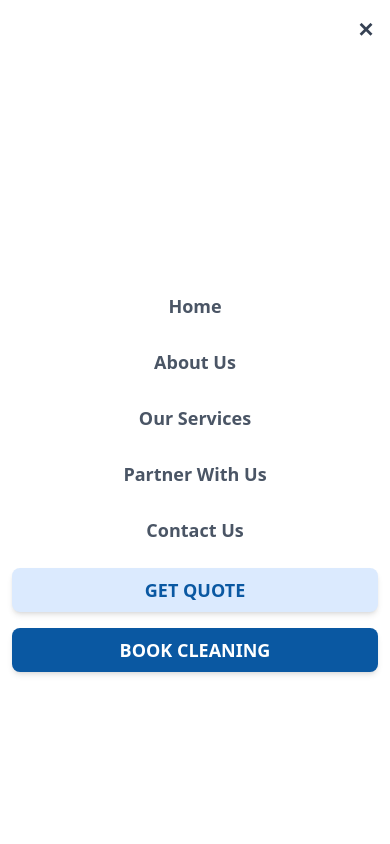
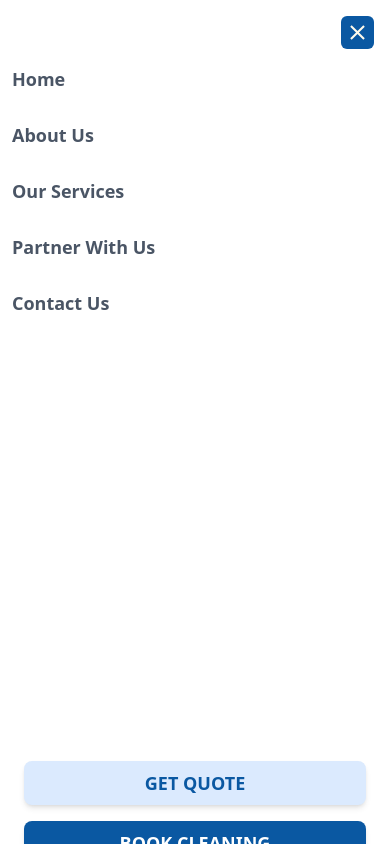
Before and after one commit to oyelajakenny/totaltouch, a Next.js app in the folder app/: page / in a window 390 px wide. Both pictures are taken after a click on the element 357 px from the left and 42 px from the top of the page. Shown: the top 844 px of the page. Built offline with nearby package versions, Linux system fonts and the light colour scheme.

Commit message:
Added additional styling to the mobile menu

```diff
--- a/app/components/Navbar.js
+++ b/app/components/Navbar.js
@@ -4,6 +4,10 @@ import Link from "next/link";
 import React, { useState } from "react";
 import { IoMdClose } from "react-icons/io";
 import { IoMdMenu } from "react-icons/io";
+import { FaFacebook } from "react-icons/fa6";
+import { FaInstagram } from "react-icons/fa6";
+import { FaWhatsapp } from "react-icons/fa";
+import { FaTwitter } from "react-icons/fa6";
 
 const Navbar = () => {
   const [menuOpen, setMenuOpen] = useState(false);
@@ -63,51 +67,52 @@ const Navbar = () => {
           <div className="flex justify-end p-4">
             <button
               onClick={closeMenu}
-              className="text-gray-700 font-bold text-xl focus:outline-none"
+              className="bg-[#0A58A2] text-amber-50 p-1 rounded-md cursor-pointer"
               aria-label="Close menu"
             >
-              ✕
+              <IoMdClose size={25} />
             </button>
           </div>
 
-          <div className="flex flex-col justify-center h-screen items-center gap-6 text-lg transition-all duration-300   ">
-            <nav className=" flex flex-col justify-center items-center text-center lg:hidden space-y-7 text-lg font-semibold text-gray-600 ">
+          <div className="flex flex-col justify-between h-screen items-center  text-lg transition-all duration-300 w-full   ">
+            <nav className=" flex flex-col justify-start items-start lg:hidden px-3 space-y-7 text-lg font-semibold text-gray-600 w-full ">
               <Link
                 href="/"
                 onClick={closeMenu}
-                className="hover:text-blue-600"
+                className="hover:text-[#0A58A2]"
               >
                 Home
               </Link>
               <Link
                 href="/about-us"
                 onClick={closeMenu}
-                className="hover:text-blue-600"
+                className="hover:text-[#0A58A2]"
               >
                 About Us
               </Link>
               <Link
                 href="/service"
                 onClick={closeMenu}
-                className="hover:text-blue-600"
+                className="hover:text-[#0A58A2]"
               >
                 Our Services
               </Link>
               <Link
                 href="/service"
                 onClick={closeMenu}
-                className="hover:text-blue-600"
+                className="hover:text-[#0A58A2]"
               >
                 Partner With Us
               </Link>
               <Link
                 href="/contact-us"
                 onClick={closeMenu}
-                className="hover:text-blue-600"
+                className="hover:text-[#0A58A2]"
               >
                 Contact Us
               </Link>
             </nav>
+            <div className="flex flex-col lg:hidden gap-4 w-full space-x-4 px-3">
               <div className="flex flex-col lg:hidden gap-4 w-full space-x-4 px-3">
                 <button
                   className="bg-blue-100 py-2 w-full px-6 font-semibold text-[#0A58A2] rounded-lg shadow-md cursor-pointer hover:bg-gray-100"
@@ -122,6 +127,21 @@ const Navbar = () => {
                   BOOK CLEANING
                 </button>
               </div>
+              <div className="flex justify-center gap-5">
+                <a href="#">
+                  <FaTwitter className="size-7 text-[#0A58A2]" />
+                </a>
+                <a href="#">
+                  <FaFacebook className="size-7 text-[#0A58A2]" />
+                </a>
+                <a href="#">
+                  <FaWhatsapp className="size-7 text-[#0A58A2]" />
+                </a>
+                <a href="#">
+                  <FaInstagram className="size-7 text-[#0A58A2]" />
+                </a>
+              </div>
+            </div>
           </div>
         </div>
       )}
```
Lines whose indentation alone changed are shown as unchanged.
